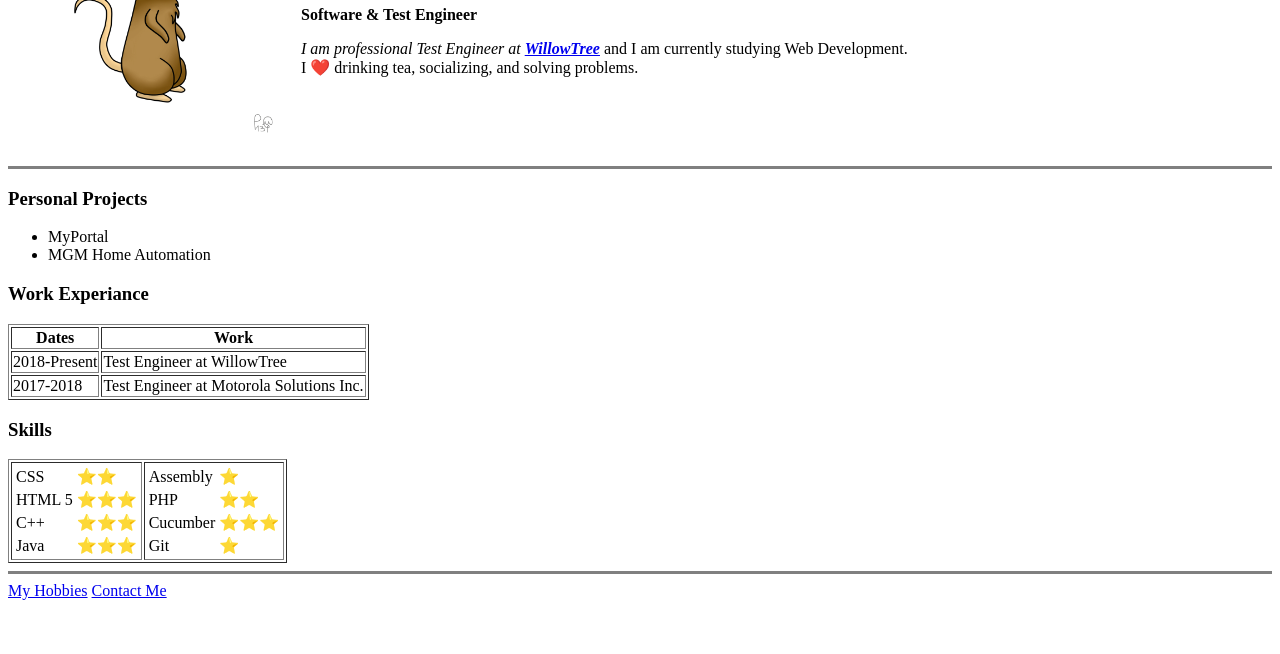
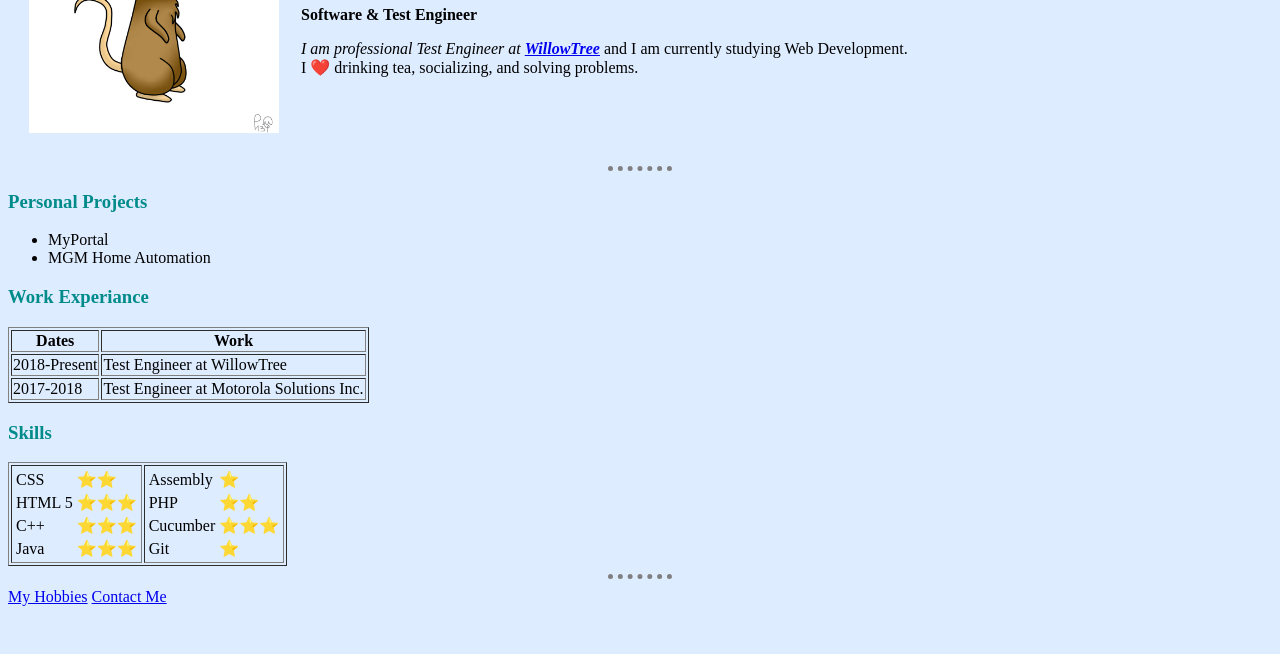
Before and after one commit to michalhus/CV-Web, a plain HTML site: page index.html in a window 1280 px wide. Shown: the part 146-800 px from the top of the page. Drawn offline with Linux system fonts and the light colour scheme; a script that the page names is missing.

Commit message:
Adding 1st CSS

```diff
--- /dev/null
+++ b/css/style.css
@@ -0,0 +1,16 @@
+body{
+    background-color: #deecff;
+}
+
+hr{
+    border-style: none;
+    border-top-style: dotted;
+    border-color: grey;
+    border-width: 5px;
+    width: 5%;
+    background-color: #deecff;
+}
+
+h1, h3{
+    color: darkcyan;
+}
--- a/index.html
+++ b/index.html
@@ -6,7 +6,7 @@
     <meta http-equiv="X-UA-Compatible" content="IE=edge">
     <title>MiMouse Personal Website</title>
     <meta name="viewport" content="width=device-width, initial-scale=1">
-    <link rel="stylesheet" type="text/css" media="screen" href="main.css" />
+    <link rel="stylesheet" type="text/css" media="screen" href="css/style.css" />
     <script src="main.js"></script>
 </head>
 
```
Also changed, not shown: contact.html (+1 -0 lines), hobbies.html (+1 -0 lines).
